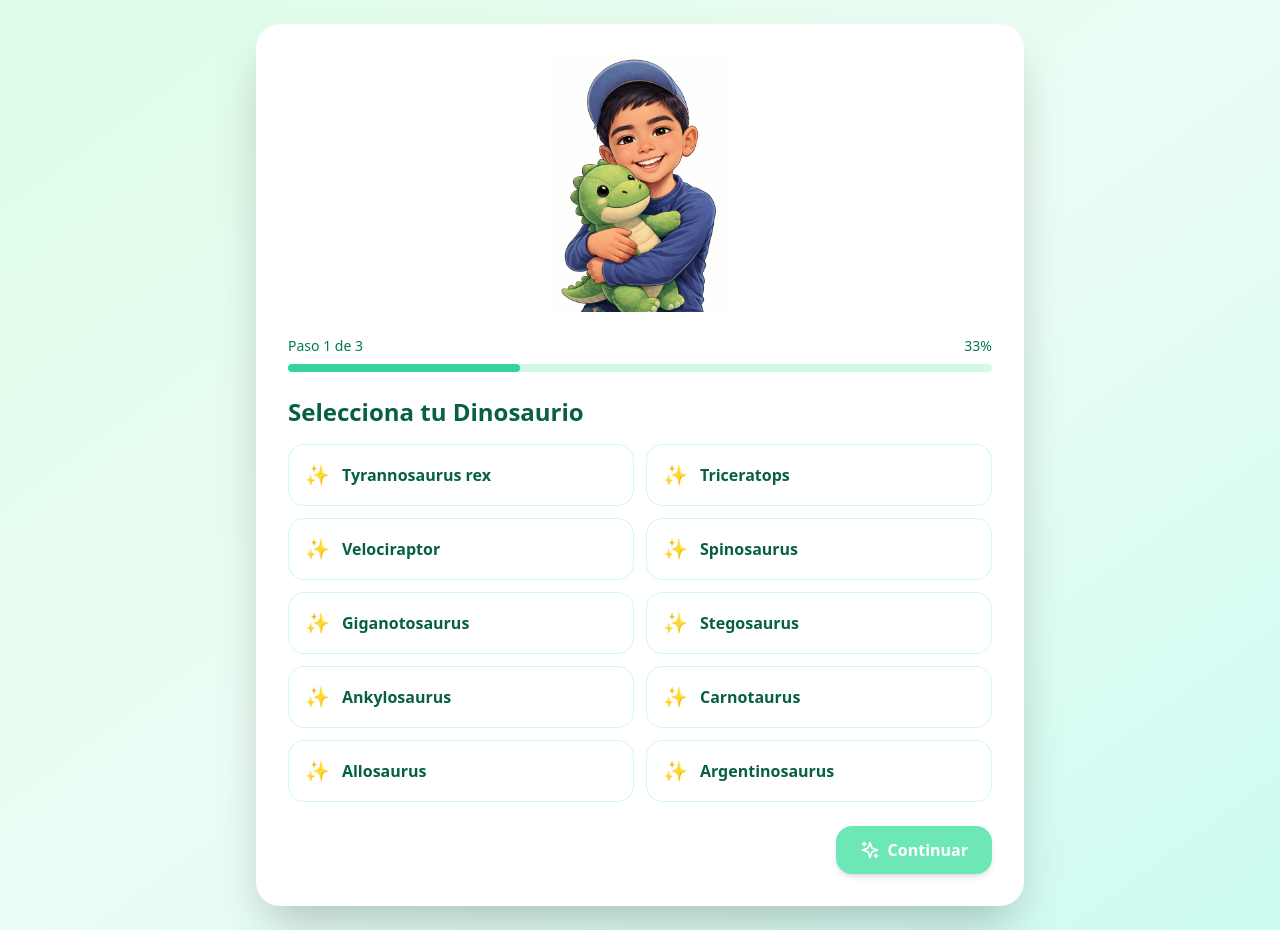
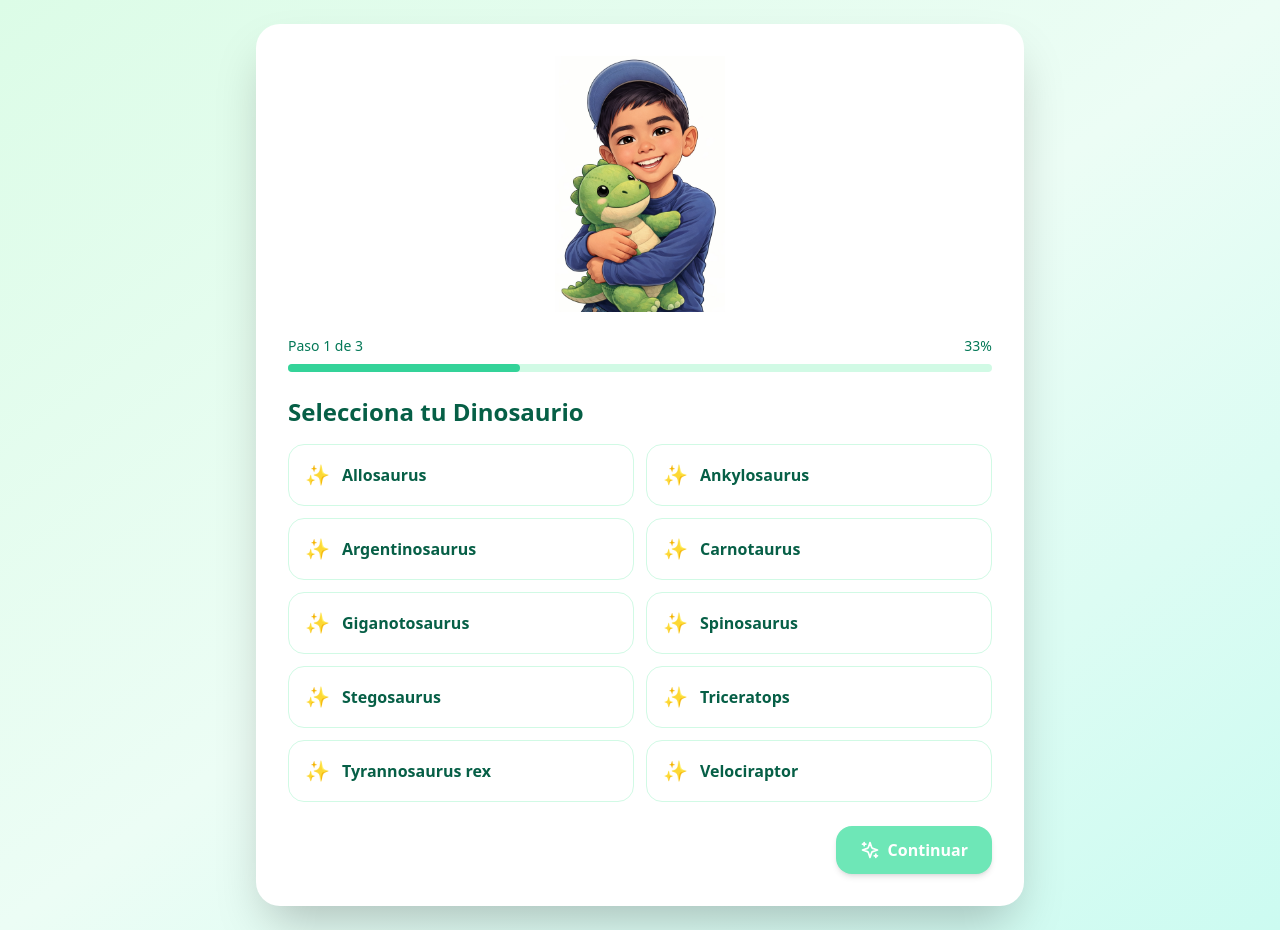
Before and after one commit to rioseko/cuenta-dinos, a React (Vite) app: page / in a window 1280 px wide. Built offline with nearby package versions, Linux system fonts and the light colour scheme.

Commit message:
fix dinosaurs order

```diff
--- a/src/App.jsx
+++ b/src/App.jsx
@@ -3,16 +3,16 @@ import { Volume2, Sparkles } from 'lucide-react'
 import headerImg from './public/header.png'
 
 const DINOSAURS = [
+  'Allosaurus',
+  'Ankylosaurus',
+  'Argentinosaurus',
+  'Carnotaurus',
+  'Giganotosaurus',
+  'Spinosaurus',
+  'Stegosaurus',
+  'Triceratops',
   'Tyrannosaurus rex',
-  'Triceratops',
   'Velociraptor',
-  'Spinosaurus',
-  'Giganotosaurus',
-  'Stegosaurus',
-  'Ankylosaurus',
-  'Carnotaurus',
-  'Allosaurus',
-  'Argentinosaurus'
 ]
 
 const STYLES = [
```
